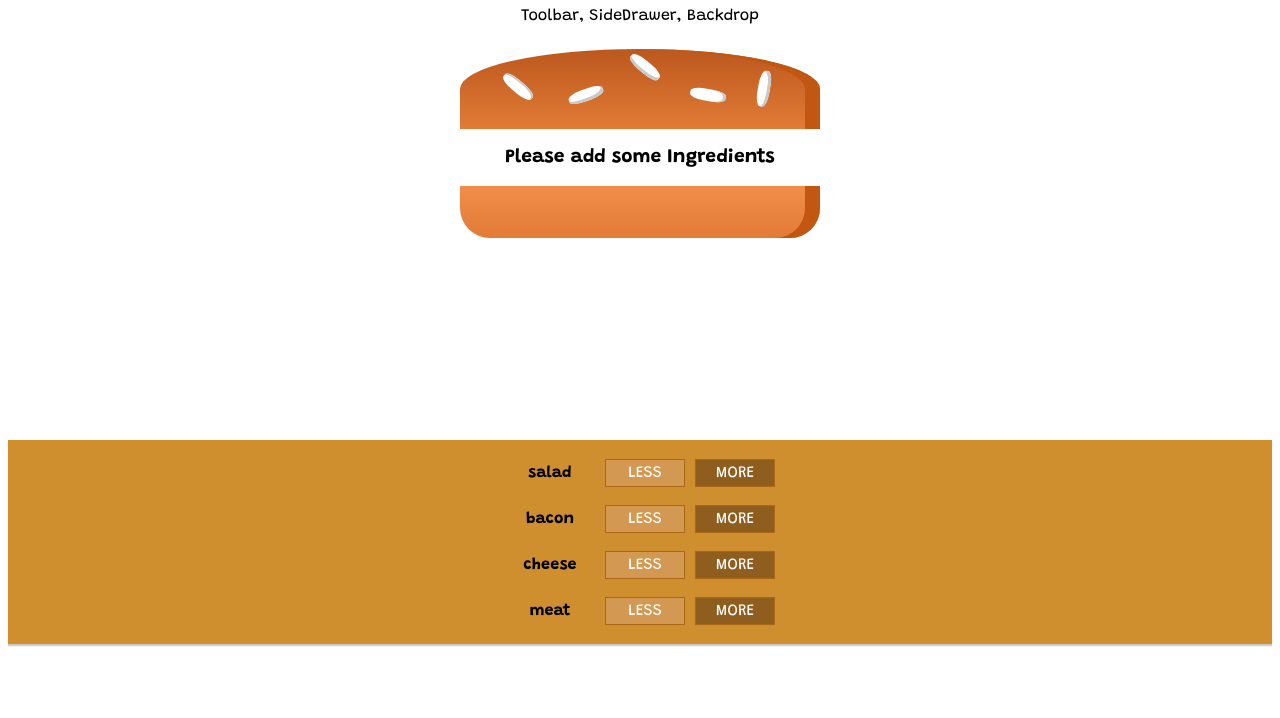
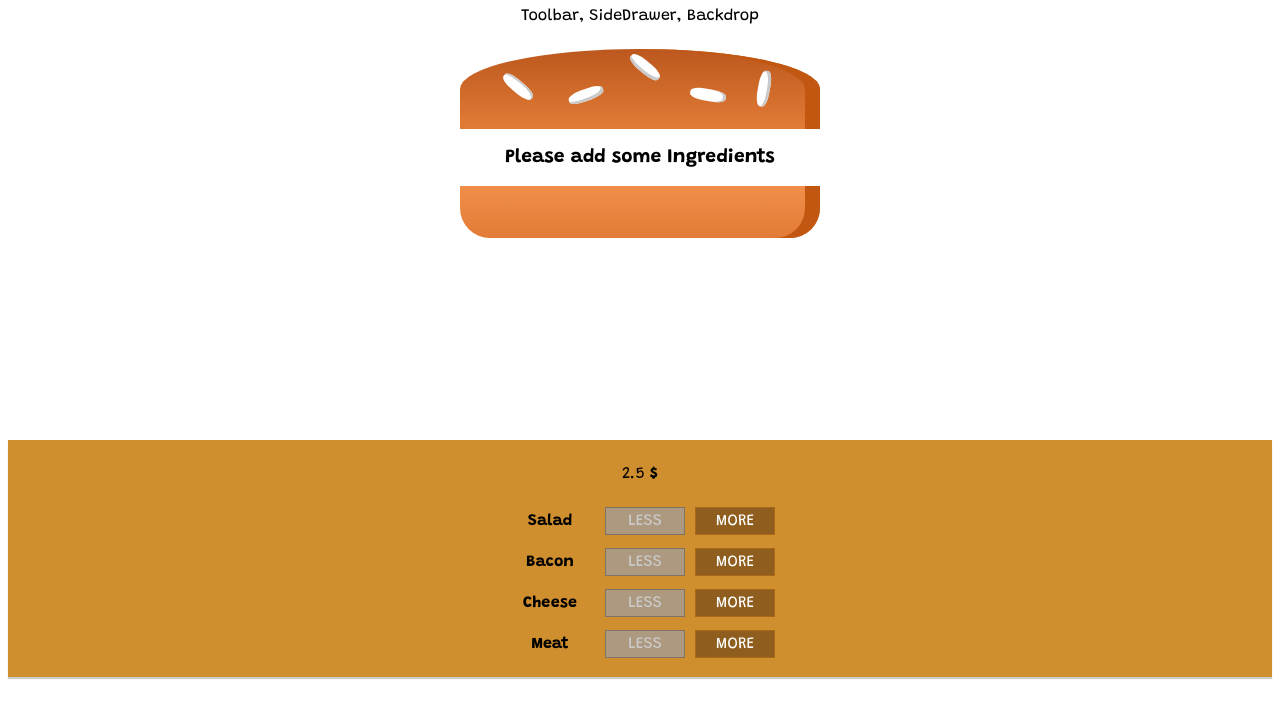
Before and after one commit to Et-008/BurgerBuilder, a React (Create React App) app: page / in a window 1280 px wide. Shown: the top 718 px of the page. Built offline with nearby package versions, Linux system fonts and the light colour scheme.

Commit message:
Added functional elements

```diff
--- a/src/components/BuildControls/BuildControl/BuildControl.css
+++ b/src/components/BuildControls/BuildControl/BuildControl.css
@@ -33,6 +33,7 @@
   padding: 10px;
   font-weight: bold;
   width: 80px;
+  text-transform: capitalize;
 }
 
 .BuildControl .Less {
--- a/src/components/BuildControls/BuildControl/BuildControl.js
+++ b/src/components/BuildControls/BuildControl/BuildControl.js
@@ -5,8 +5,16 @@ let buildControl = (props) => {
   return (
     <div className="BuildControl">
       <div className="NameOfIngredient">{props.IngredientName}</div>
-      <button className="Less">LESS</button>
-      <button className="More">MORE</button>
+      <button
+        className="Less"
+        onClick={props.lessButton}
+        disabled={!props.noOfIngredient}
+      >
+        LESS
+      </button>
+      <button className="More" onClick={props.moreButton}>
+        MORE
+      </button>
     </div>
   );
 };
--- a/src/components/BuildControls/BuildControls.js
+++ b/src/components/BuildControls/BuildControls.js
@@ -5,9 +5,25 @@ import "./BuildControls.css";
 let buildControls = (props) => {
   let ingredients = Object.keys(props.ingredients);
   let Controls = ingredients.map((igName) => {
-    return <BuildControl key={igName} IngredientName={igName} />;
+    let noOfIngredient = props.ingredients[igName];
+    return (
+      <BuildControl
+        key={igName}
+        IngredientName={igName}
+        noOfIngredient={noOfIngredient}
+        lessButton={() => props.removeIngredient(igName)}
+        moreButton={() => props.addIngredient(igName)}
+      />
+    );
   });
-  return <div className="BuildControls">{Controls}</div>;
+  return (
+    <div className="BuildControls">
+      <p>
+        {props.price} <strong>$</strong>
+      </p>
+      <div>{Controls}</div>
+    </div>
+  );
 };
 
 export default buildControls;
--- a/src/components/Burger/Burger.js
+++ b/src/components/Burger/Burger.js
@@ -15,7 +15,6 @@ let burger = (props) => {
   if (transformedIngredients.length === 0) {
     transformedIngredients = <p>Please add some Ingredients</p>;
   }
-  console.log(transformedIngredients);
   return (
     <div className="Burger">
       <BurgerIngredient type="bread-top" />
--- a/src/containers/BurgerBuilder/BurgerBuilder.js
+++ b/src/containers/BurgerBuilder/BurgerBuilder.js
@@ -10,14 +10,48 @@ class BurgerBulider extends Component {
       bacon: 0,
       cheese: 0,
       meat: 0
-    }
+    },
+    ingredientsPrice: {
+      salad: 0.15,
+      bacon: 0.5,
+      cheese: 0.2,
+      meat: 0.8
+    },
+    totalPrice: 2.5
   };
+
+  addIngredientHandler(nameOfIngredient) {
+    let currentIngredients = this.state.ingredients;
+    let currentPrice = this.state.totalPrice;
+    currentIngredients[nameOfIngredient] += 1;
+    currentPrice += this.state.ingredientsPrice[nameOfIngredient];
+    this.setState({
+      ingredients: currentIngredients,
+      totalPrice: currentPrice
+    });
+  }
+
+  removeIngredientHandler(nameOfIngredient) {
+    let currentIngredients = this.state.ingredients;
+    let currentPrice = this.state.totalPrice;
+    currentIngredients[nameOfIngredient] -= 1;
+    currentPrice -= this.state.ingredientsPrice[nameOfIngredient];
+    this.setState({
+      ingredients: currentIngredients,
+      totalPrice: currentPrice
+    });
+  }
 
   render() {
     return (
       <Aux>
         <Burger ingredients={this.state.ingredients} />
-        <BuildControls ingredients={this.state.ingredients} />
+        <BuildControls
+          price={this.state.totalPrice}
+          ingredients={this.state.ingredients}
+          addIngredient={this.addIngredientHandler.bind(this)}
+          removeIngredient={this.removeIngredientHandler.bind(this)}
+        />
       </Aux>
     );
   }
```
